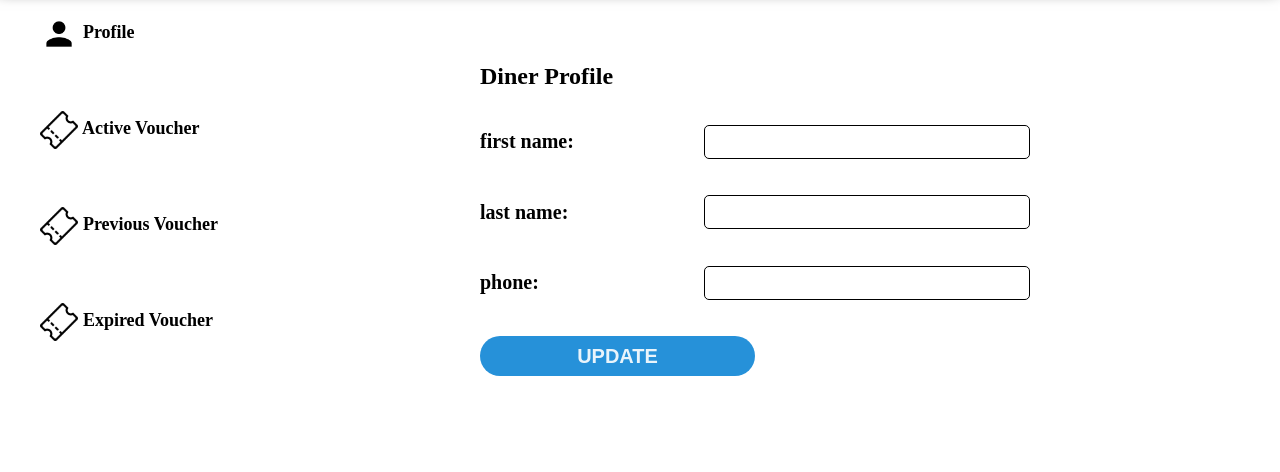
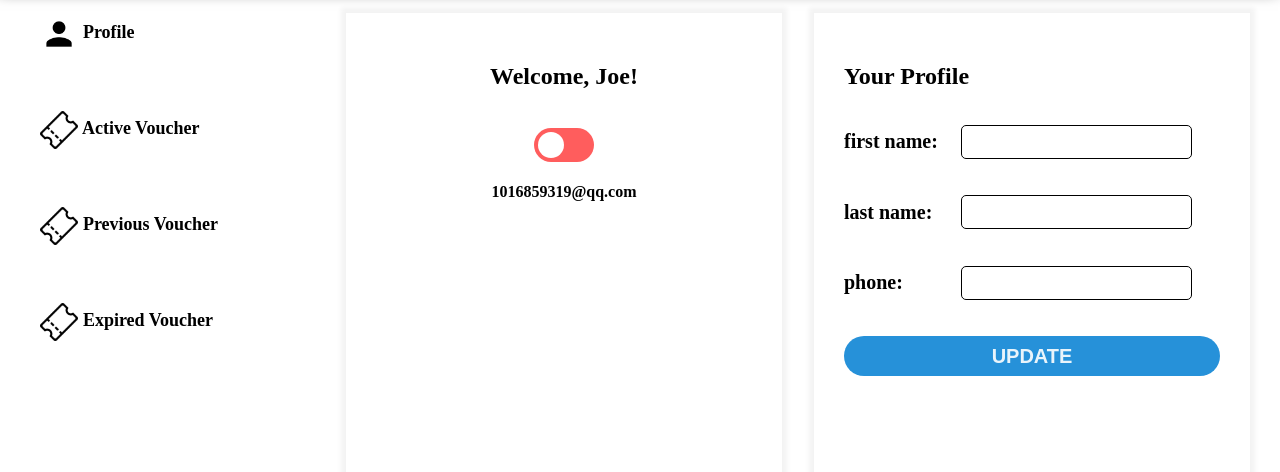
Before and after one commit to JoeZhao527/capstoneproject-comp3900-h13a-pass, a Flask app: page /diner/profile/private in a window 1280 px wide. Shown: the part 89-561 px from the top of the page. Run offline with Flask 2, Linux system fonts and the light colour scheme; data comes from the database, SQL or seed files in the repository; data that the repository does not hold is empty; parts of the project's set-up code (start-up, migrations or seed data) failed here and were passed over.

Commit message:
diner profile, eatery register update

```diff
--- a/backend/errors.py
+++ b/backend/errors.py
@@ -1,13 +1,9 @@
-class Error(Exception):
-    """Base class for exceptions in this module."""
-    pass
-
-class InputError(Error):
+class InputError(Exception):
     """Exception raised for errors in the input.
 
     Attributes:
         message -- explanation of the error
     """
-    message = ''
     def __init__(self, message):
         self.message = message
+        super().__init__(self.message)
--- a/frontend/static/scripts/diner_profile.js
+++ b/frontend/static/scripts/diner_profile.js
@@ -49,7 +49,6 @@ logout_btn.onclick = () => {
     xhr.open('PUT', '/logout', false);
     xhr.setRequestHeader('Content-Type', 'application/json');
     xhr.send(`{"token":"${token}"}`);
-    console.log(xhr.response);
     return xhr.response
 }
 */
@@ -58,6 +57,8 @@ logout_btn.onclick = () => {
 // profile
 const profile_form = document.getElementById('profile-form');
 const profile_item = profile_form.getElementsByTagName('input');
+
+if (!localStorage.getItem('diner_profile_img')) localStorage.setItem('diner_profile_img', true)
 
 // get diner's info by its token
 function getDinerData() {
@@ -69,7 +70,6 @@ function getDinerData() {
             for (const [key, value] of Object.entries(JSON.parse(this.response))) {
                 _data[key] = value;
             }
-            console.log(_data);
             loadDinerData(_data);
         }
     }
@@ -79,28 +79,50 @@ getDinerData();
 
 // load diner data to profile
 function loadDinerData(data) {
+    console.log(data)
     Array.from(profile_item).forEach(e => {
         if (e.name) {
             e.value = data[e.name]
         }
     });
+    let msg = document.getElementById('welcome-msg')
+    let email = document.getElementById('welcome-email')
+    msg.innerHTML = `Welcome, ${data['first_name']}!`
+    email.innerHTML = data['email']
+
+    let gender = localStorage.getItem('diner_profile_img')
+    let profile_img = document.getElementById('welcome-img');
+    console.log(gender)
+    if (gender == 'true') {
+        profile_switch.checked = true
+        profile_img.src = '../../static/images/person_male.png'
+    } else {
+        profile_img.src = '../../static/images/person_female.png'
+        profile_switch.checked = false
+    }
 }
 
-
+/* profile image switch */
+const profile_switch = document.getElementById('profile-switch')
+profile_switch.onchange = () => {
+    let gender = window.localStorage.getItem('diner_profile_img')
+    if (gender === 'false') gender = true
+    else gender = false
+    window.localStorage.setItem('diner_profile_img', gender)
+    getDinerData();
+}
 /* update profile */
 const update = document.getElementById('submit');
 
 profile_form.onsubmit = (e) => {
     e.preventDefault();
     let data = {}
-    console.log(profile_form)
     Array.from(profile_form).forEach(e => {
         if(e.type !== `button` && e.type !== `submit` && e.name) {
             data[e.name] = e.value;
         }
     });
     data['token'] = token;
-    console.log(data)
     if (updateProfile(data) === '') {
         update.style.backgroundColor = "green"
         update.value = "Profile Update Success!"
@@ -115,11 +137,9 @@ profile_form.onsubmit = (e) => {
 
 function updateProfile(data) {
     // send data and receive token
-    console.log(data)
     let xhr = new XMLHttpRequest();
     xhr.open('PUT', '/diner_private_profile/update', false);
     xhr.send(JSON.stringify(data))
-    console.log(xhr.response)
     return xhr.response;
 }
 
@@ -165,11 +185,8 @@ function loadActive() {
             //     addActiveItem(data, data['id']);
             // }
             let vlist = JSON.parse(this.response)['vouchers']
-            console.log(vlist)
             for(let i = 0; i < vlist.length; i++) {
                 let voucher = vlist[i]
-                console.log(voucher)
-                console.log(voucher['date'])
                 let activepart = document.createElement('tr')
 
                 let eaterynode = document.createElement('td')
@@ -247,11 +264,8 @@ function loadPrevious() {
     xhr.onreadystatechange = function() {
         if (this.readyState == 4 && this.status == 200 || this.status == 304) {
             let vlist = JSON.parse(this.response)['vouchers']
-            console.log(vlist)
             for(let i = 0; i < vlist.length; i++) {
                 let voucher = vlist[i]
-                console.log(voucher)
-                console.log(voucher['date'])
                 let activepart = document.createElement('tr')
 
                 let eaterynode = document.createElement('td')
@@ -288,11 +302,8 @@ function loadExpired() {
     xhr.onreadystatechange = function() {
         if (this.readyState == 4 && this.status == 200 || this.status == 304) {
             let vlist = JSON.parse(this.response)['vouchers']
-            console.log(vlist)
             for(let i = 0; i < vlist.length; i++) {
                 let voucher = vlist[i]
-                console.log(voucher)
-                console.log(voucher['date'])
                 let activepart = document.createElement('tr')
 
                 let eaterynode = document.createElement('td')
--- a/frontend/static/styles/diner_profile.css
+++ b/frontend/static/styles/diner_profile.css
@@ -82,18 +82,78 @@ main {
     border-radius: 2.5rem;
 }
 
-#profile-section {
-    width: fit-content;
+#profile-section, #welcome-section {
+    display: inline-block;
+    vertical-align: top;
+    width: 40%;
+    height: 400px;
     position: relative;
-    left: 50%;
-    transform: translate(-60%, 0);
+    box-shadow: 0 0 5px 5px rgba(0,0,0,0.05);
+    border-radius: 0 !important;
+}
+
+#welcome-section {
+    text-align: center;
+}
+
+.switch {
+    position: relative;
+    display: inline-block;
+    width: 60px;
+    height: 34px;
+  }
+
+.switch input {
+    opacity: 0;
+    width: 0;
+    height: 0;
+}
+
+.slider {
+    position: absolute;
+    cursor: pointer;
+    top: 0;
+    left: 0;
+    right: 0;
+    bottom: 0;
+    background-color: rgb(255, 93, 93);
+    -webkit-transition: .4s;
+    transition: .4s;
+    border-radius: 34px;
+}
+
+.slider:before {
+    position: absolute;
+    content: "";
+    height: 26px;
+    width: 26px;
+    left: 4px;
+    bottom: 4px;
+    background-color: white;
+    -webkit-transition: .4s;
+    transition: .4s;
+    border-radius: 50%;
+}
+
+.switch input:checked + .slider {
+    background-color: #2196F3;
+}
+
+.switch input:focus + .slider {
+    box-shadow: 0 0 1px #2196F3;
+}
+
+.switch input:checked + .slider:before {
+    -webkit-transform: translateX(26px);
+    -ms-transform: translateX(26px);
+    transform: translateX(26px);
 }
 
 #profile-form label {
     display: inline-block;
     font-weight: bolder;
     font-size: 20px;
-    width: 220px;
+    width: 30%;
     height: 30px;
     border-radius: 5px;
     margin-bottom: 20px;
@@ -104,7 +164,7 @@ main {
     border-bottom: 1px solid #70b8e7;
     display: inline-block;
     font-size: 20px;
-    width: 320px;
+    width: 60%;
     height: 30px;
     border-radius: 5px;
     margin-bottom: 20px;
@@ -118,7 +178,7 @@ main {
 
 #submit {
     text-transform: uppercase;
-    width: 50% !important;
+    width: 100% !important;
     height: 40px !important;
     border: 1px solid;
     background: var(--btn-color);;
--- a/frontend/static/styles/eatery_private_profile.css
+++ b/frontend/static/styles/eatery_private_profile.css
@@ -368,7 +368,7 @@ table .delete:hover{
     display: inline-block;
     width: 40%;
     margin-left: 4%;
-    vertical-align: middle;
+    vertical-align: top;
 }
 
 .chart-container > h3 {
--- a/frontend/templates/diner_profile.html
+++ b/frontend/templates/diner_profile.html
@@ -22,8 +22,19 @@
         </section>
         <section class="container">
             <div id="profile" class="page">
+                <div id="welcome-section">
+                    <h1 id="welcome-msg">Welcome, Joe!</h1>
+                    <div>
+                        <img id="welcome-img" src="" alt="">
+                    </div>
+                    <label class="switch">
+                        <input id="profile-switch" type="checkbox">
+                        <span class="slider"></span>
+                      </label>
+                    <h4 id="welcome-email">1016859319@qq.com</h4>
+                </div>
                 <div id="profile-section">
-                    <h1>Diner Profile</h1>
+                    <h1>Your Profile</h1>
                     <form id="profile-form">
                         <div class="txt_field">
                             <label for="first_name">first name:</label>
@@ -46,8 +57,6 @@
                         <input type="submit" id="submit" value="Update">
                     </form>
                 </div>
-
-
             </div>
             <div id="view-active" class="page">
                 <h1>Active Vouchers</h1>
--- a/server/routes.py
+++ b/server/routes.py
@@ -15,8 +15,8 @@ import json
 ##                     LOAD  DATA                        ##
 ###########################################################
 # uncomment these 2 lines to see the load data effect
-clear_db()
-load_all()
+#clear_db()
+#load_all()
 
 ###########################################################
 ##                   COMMON ROUTES                       ##
@@ -232,9 +232,8 @@ def eatery_register_check():
                             data['cuisines'], data['city'], data['suburb'],
                             data['description'])
         return json.dumps(res)
-    except InputError:
-        print(InputError.message)
-        return ''
+    except InputError as e:
+        return e.message
 
 ################# EATERY PRIVATE PROFILE ###################
 @app.route('/eatery/profile/private', methods=['GET'])
```
Also changed, not shown: backend/auth.py (+9 -9 lines), frontend/static/scripts/eatery_register.js (+24 -5 lines), frontend/static/styles/eatery_register.css (+24 -0 lines), frontend/templates/eatery_register.html (+17 -12 lines), frontend/static/images/person_female.png (added), frontend/static/images/person_male.png (added), 4 other files.
